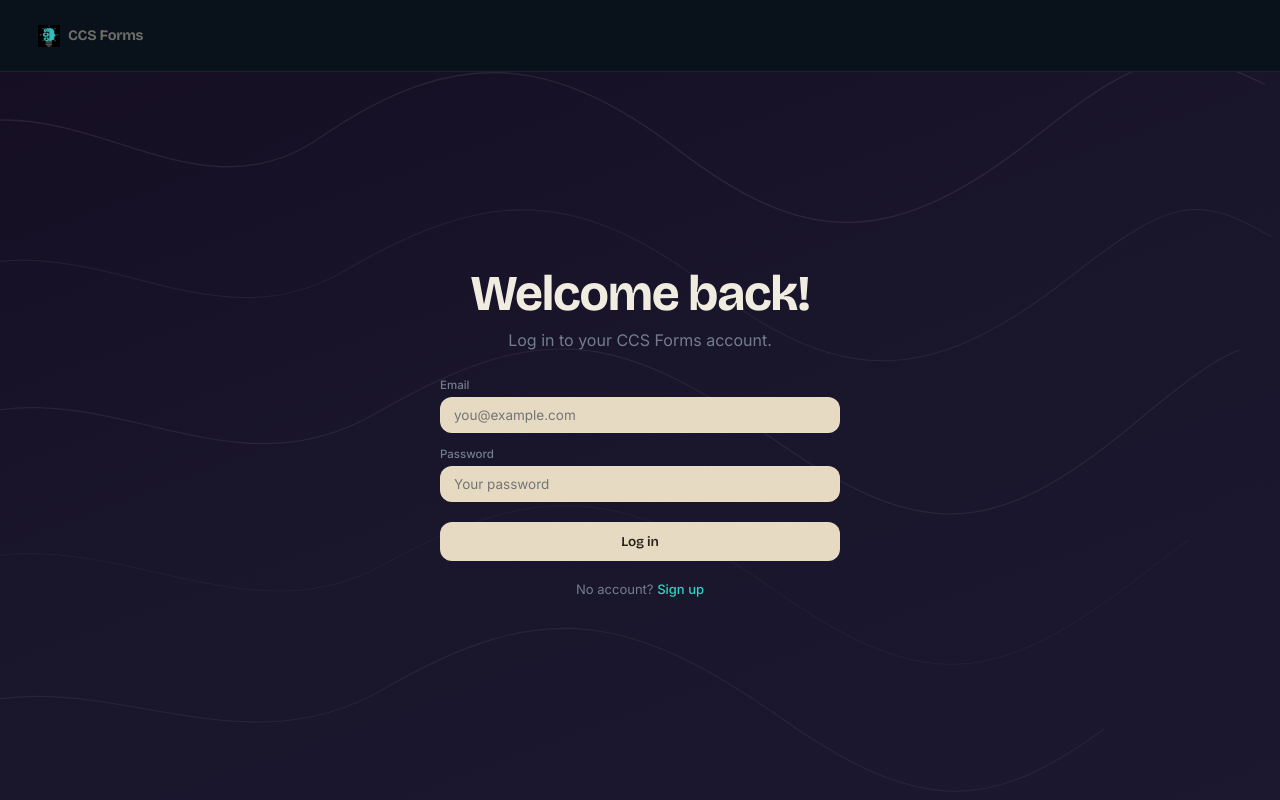
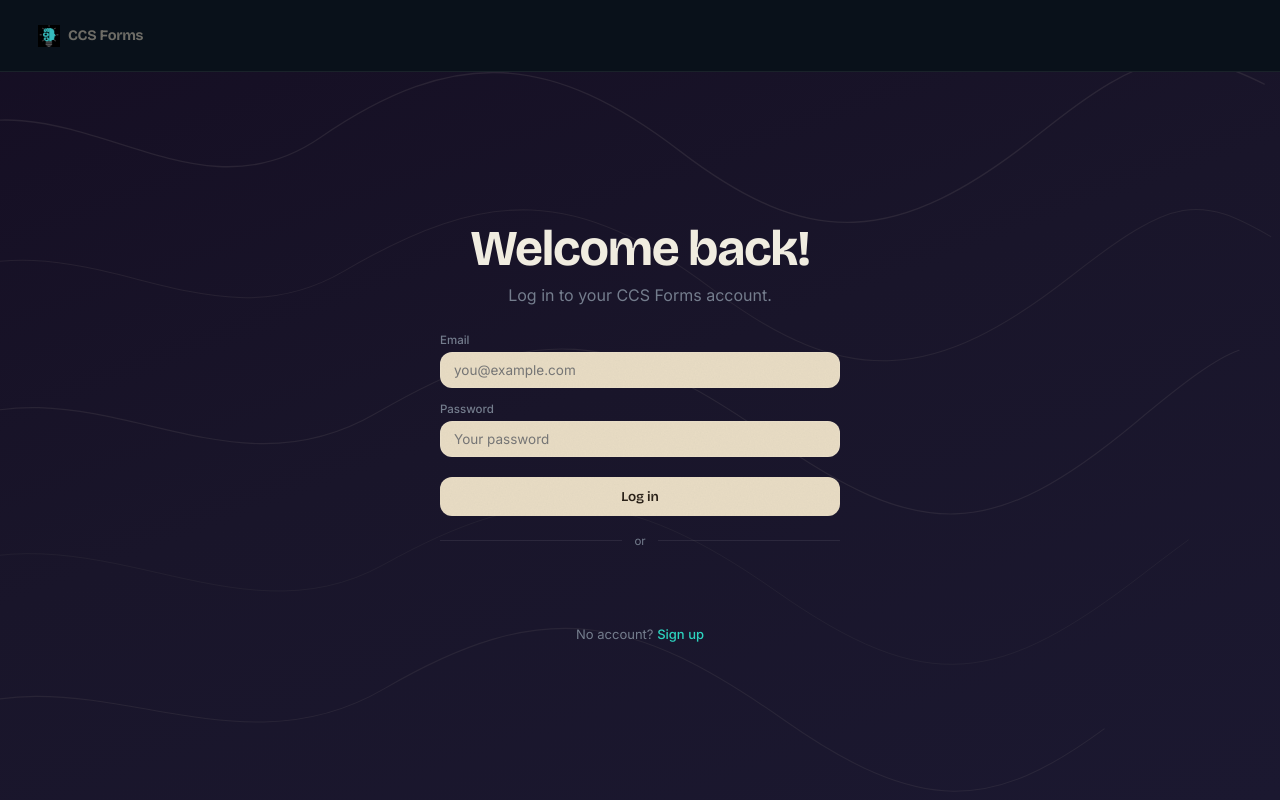
Before and after one commit to lililivleen/ccs-forms-frontend, a React (Vite) app: page /login in a window 1280 px wide. Built offline with nearby package versions, Linux system fonts and the light colour scheme; no server answers.

Commit message:
added oautg

```diff
--- a/package.json
+++ b/package.json
@@ -10,6 +10,7 @@
     "preview": "vite preview"
   },
   "dependencies": {
+    "@react-oauth/google": "^0.13.5",
     "@tailwindcss/vite": "^4.3.3",
     "react": "^19.2.8",
     "react-dom": "^19.2.8",
--- a/src/App.jsx
+++ b/src/App.jsx
@@ -1,5 +1,4 @@
 import { BrowserRouter, Routes, Route } from 'react-router-dom'
-
 import WelcomePage from './pages/WelcomePage'
 import LoginPage from './pages/LoginPage'
 import DashboardPage from './pages/DashboardPage'
@@ -9,34 +8,26 @@
 import FormResponsesPage from './pages/FormResponsesPage'
 import FormSettingsPage from './pages/FormSettingsPage'
 import FormFillPage from './pages/FormFillPage'
+import { GoogleOAuthProvider } from '@react-oauth/google'
 
 function App() {
   return (
+    <GoogleOAuthProvider clientId={import.meta.env.VITE_GOOGLE_CLIENT_ID}>
       <BrowserRouter>
         <Routes>
-
           <Route path="/" element={<WelcomePage />} />
-
           <Route path="/login" element={<LoginPage />} />
-
           <Route path="/dashboard" element={<DashboardPage />} />
-
           <Route path="/forms/:id/edit" element={<FormEditorPage />} />
-
           <Route path="/signup" element={<SignupPage />} />
-
           <Route path="/forms/:id/preview" element={<FormPreviewPage />} />
-
           <Route path="/forms/:id/responses" element={<FormResponsesPage />} />
-
           <Route path="/forms/:id/settings" element={<FormSettingsPage />} />
-
+          <Route path="/form/:id" element={<FormFillPage />} />
           <Route path="*" element={<WelcomePage />} />
-
-        <Route path="/form/:id" element={<FormFillPage />} />
-
         </Routes>
       </BrowserRouter>
+    </GoogleOAuthProvider>
   )
 }
 
--- a/src/pages/LoginPage.jsx
+++ b/src/pages/LoginPage.jsx
@@ -1,5 +1,6 @@
 import { useState } from "react";
 import { useNavigate } from "react-router-dom";
+import { GoogleLogin } from '@react-oauth/google';
 import {
   COLORS,
   sandyInput,
@@ -319,6 +320,27 @@
               Log in
             </button>
           </form>
+          <div style={{ margin: "18px 0", display: "flex", alignItems: "center", gap: 12 }}>
+  <div style={{ flex: 1, height: 1, background: "rgba(255,255,255,0.08)" }} />
+  <span style={{ fontSize: 11.5, color: COLORS.muted }}>or</span>
+  <div style={{ flex: 1, height: 1, background: "rgba(255,255,255,0.08)" }} />
+</div>
+
+<div style={{ display: "flex", justifyContent: "center" }}>
+  <GoogleLogin
+    onSuccess={(credentialResponse) => {
+      // TEMPORARY: backend can't verify this yet, so we just log in locally.
+      // Once your backend partner adds real OAuth verification, replace this
+      // with a call to your authApi that sends credentialResponse.credential
+      // to POST /auth/login and stores the real session token instead.
+      console.log("Google credential:", credentialResponse.credential);
+      navigate("/dashboard");
+    }}
+    onError={() => {
+      console.log("Google login failed");
+    }}
+  />
+</div>
 
           <p
             style={{
```
Also changed, not shown: 2 other files (tests, documents, lock files or other folders). Lines whose indentation alone changed are shown as unchanged.
